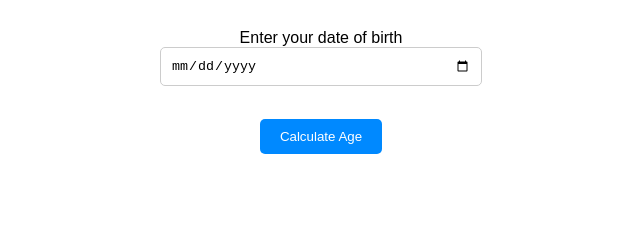
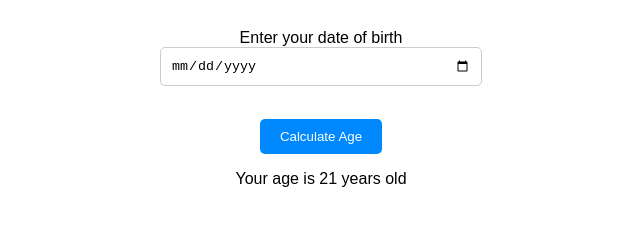
Before and after one commit to nexinovation/project-4-age-calculator, a plain HTML site: page index.html in a window 1280 px wide. Shown: the part 55-280 px from the top of the page, without its empty margins (319-959 px from the left). Drawn offline with Linux system fonts and the light colour scheme.

Commit message:
creaated a paragraph

```diff
--- a/index.html
+++ b/index.html
@@ -13,6 +13,7 @@
             <label for="birthday">Enter your date of birth</label>
             <input type="date" id="birthday" name="birthday" required><br>
             <button id="btn">Calculate Age</button>
+            <p id="result">Your age is 21 years old</p>
         </div>
     </div>
 </body>
```
